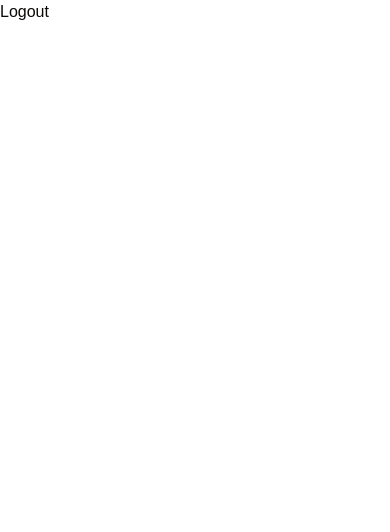
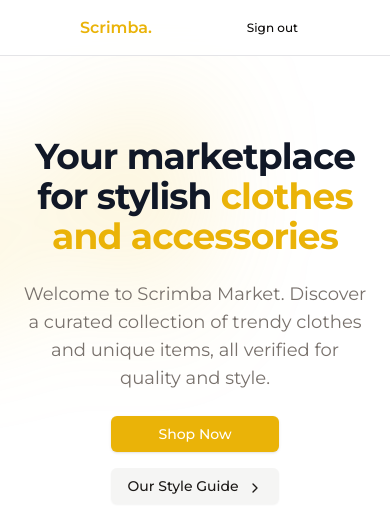
Before and after one commit to WaelTarabishi/Scrimba, a Next.js app: page / in a window 390 px wide. Shown: the top 532 px of the page. Built offline with nearby package versions, Linux system fonts and the light colour scheme; no server answers.

Commit message:
Implemented responsive navbar and designed hero section for improved user experience

```diff
--- /dev/null
+++ b/hooks/use-current-user-role.ts
@@ -0,0 +1,6 @@
+import { useSession } from "next-auth/react";
+
+export const useCurrentUserRole = () => {
+  const session = useSession();
+  return session.data?.user.role;
+};
--- a/src/app/(protected)/admin/page.tsx
+++ b/src/app/(protected)/admin/page.tsx
@@ -3,8 +3,8 @@ import React from "react";
 import { currentUserRole } from "../../../../lib/auth";
 
 const AdminPage = async () => {
-  const session = await currentUserRole();
-  return <div>{session}</div>;
+  const usr = await currentUserRole();
+  return <>{usr}</>;
 };
 
 export default AdminPage;
--- a/src/app/layout.tsx
+++ b/src/app/layout.tsx
@@ -4,6 +4,13 @@ import "./globals.css";
 import ReactQueryProvider from "@/providers/tan-stack-react-query-provider";
 import { Toaster } from "react-hot-toast";
 import Navbar from "@/components/navbar";
+import { Montserrat } from "next/font/google";
+import { cn } from "@/lib/utils";
+import { SessionProvider } from "next-auth/react";
+
+const montserrat = Montserrat({
+  subsets: ["latin"],
+});
 
 const geistSans = localFont({
   src: "./fonts/GeistVF.woff",
@@ -17,7 +24,7 @@ const geistMono = localFont({
 });
 
 export const metadata: Metadata = {
-  title: "Create Next App",
+  title: "Scrimba",
   description: "Generated by create next app",
 };
 
@@ -28,14 +35,15 @@ export default function RootLayout({
 }>) {
   return (
     <html lang="en">
-      <body
-        className={`${geistSans.variable} ${geistMono.variable} antialiased`}>
+      <SessionProvider>
+        <body className={`${cn(montserrat.className)} antialiased`}>
           <ReactQueryProvider>
             <Navbar />
             {children}
           </ReactQueryProvider>
           <Toaster />
         </body>
+      </SessionProvider>
     </html>
   );
 }
--- a/src/app/page.tsx
+++ b/src/app/page.tsx
@@ -1,3 +1,47 @@
+import { Button, buttonVariants } from "@/components/ui/button";
+import MaxWidthWrapper from "@/lib/max-widht-wrapper";
+import { ChevronRight } from "lucide-react";
+import Link from "next/link";
+
 export default async function Home() {
-  return <button> </button>;
+  return (
+    <MaxWidthWrapper>
+      <div className="py-20  md:px-0 px-5 mx-auto text-center flex flex-col items-center max-w-3xl relative">
+        <h1 className="text-4xl tracking-tight font-bold text-gray-900 sm:text-6xl">
+          Your marketplace for stylish{" "}
+          <span className="text-yellow-500">clothes and accessories</span>
+        </h1>
+        <p className="mt-6 text-lg max-w-prose text-muted-foreground">
+          Welcome to Scrimba Market. Discover a curated collection of trendy
+          clothes and unique items, all verified for quality and style.
+        </p>
+        <div className="flex flex-col sm:flex-row gap-4 mt-6">
+          <Link
+            href="/products"
+            className={buttonVariants({
+              className: "bg-yellow-500 text-white hover:bg-yellow-600",
+            })}>
+            Shop Now
+          </Link>
+          <Button variant={"secondary"}>
+            <div className="flex items-center justify-center gap-2">
+              <span>Our Style Guide</span>
+              <ChevronRight className="h-5 w-5 mt-[4px]" />
+            </div>
+          </Button>
+        </div>
+        <div
+          aria-hidden="true"
+          className="pointer-events-none absolute -top-20 right-0 -z-10 transform-gpu overflow-hidden blur-[60px] sm:-top-80">
+          <div
+            style={{
+              clipPath:
+                "polygon(74.1% 44.1%, 100% 61.6%, 97.5% 26.9%, 85.5% 0.1%, 80.7% 2%, 72.5% 32.5%, 60.2% 62.4%, 52.4% 68.1%, 47.5% 58.3%, 45.2% 34.5%, 27.5% 76.7%, 0.1% 64.9%, 17.9% 100%, 27.6% 76.8%, 76.1% 97.7%, 74.1% 44.1%)",
+            }}
+            className="relative left-[calc(50%-11rem)] aspect-[1155/678] w-[36.125rem] -translate-x-1/2 rotate-[30deg] bg-gradient-to-tr from-yellow-300 to-yellow-500 opacity-20 sm:left-[calc(50%-30rem)] sm:w-[72.1875rem]"
+          />
+        </div>
+      </div>
+    </MaxWidthWrapper>
+  );
 }
--- a/src/components/navbar.tsx
+++ b/src/components/navbar.tsx
@@ -1,12 +1,110 @@
 "use client";
-import React from "react";
+import MaxWidthWrapper from "@/lib/max-widht-wrapper";
+import { cn } from "@/lib/utils";
+import { ArrowRight } from "lucide-react";
+import Link from "next/link";
 import { LogoutFn } from "../../actions/auth/logout";
+import { useCurrentUserRole } from "../../hooks/use-current-user-role";
+import { buttonVariants } from "./ui/button";
 
 const Navbar = () => {
   const handdlelgoout = () => {
     LogoutFn();
   };
-  return <button onClick={handdlelgoout}>Logout</button>;
+
+  const userRole = useCurrentUserRole();
+
+  let user = false;
+
+  let isAdmin = false;
+
+  if (userRole === "ADMIN") {
+    user = true;
+    isAdmin = true;
+  } else {
+    user = true;
+    isAdmin = false;
+  }
+
+  return (
+    <nav className="sticky z-[100] h-14  inset-x-0 top-0 w-full border-b border-gray-200 bg-white/75 backdrop-blur-lg transition-all">
+      <MaxWidthWrapper>
+        <div className="flex md:px-32 px-20 h-14 items-center justify-between border-b border-zinc-200 ">
+          <Link href={"/"} className="flex z-40 font-semibold">
+            <span className="text-yellow-500">Scrimba.</span>
+          </Link>
+          <div className="h-full flex items-center space-x-4">
+            {user ? (
+              <>
+                <Link
+                  href={"/login"}
+                  className={cn(
+                    buttonVariants({
+                      size: "sm",
+                      className: "",
+                      variant: "ghost",
+                    })
+                  )}>
+                  Sign out
+                </Link>
+                {/* <div className=" h-8 w-px bg-zinc-200 hidden sm:block" /> */}
+                {isAdmin ? (
+                  <Link
+                    href={"/dashboard"}
+                    className={cn(
+                      buttonVariants({ size: "sm", variant: "ghost" })
+                    )}>
+                    Dashboard 🌟
+                  </Link>
+                ) : null}
+                <Link
+                  href={"/configure/upload"}
+                  className={cn(
+                    buttonVariants({
+                      size: "sm",
+                      className:
+                        "hidden sm:flex bg-yellow-500  hover:bg-yellow-600 text-white items-center gap-1",
+                    })
+                  )}>
+                  Shop Now
+                  <ArrowRight className="ml-1.5 h-5 w-5" />
+                </Link>
+              </>
+            ) : (
+              <>
+                <Link
+                  href={"/register"}
+                  className={cn(
+                    buttonVariants({ size: "sm", variant: "ghost" })
+                  )}>
+                  Sign up
+                </Link>
+                <Link
+                  href="/login"
+                  className={cn(
+                    buttonVariants({ size: "sm", variant: "ghost" })
+                  )}>
+                  Login
+                </Link>
+                <div className=" h-8 w-px bg-zinc-200 hidden sm:block" />
+                <Link
+                  href={"/configure/upload"}
+                  className={cn(
+                    buttonVariants({
+                      size: "sm",
+                      className: "hidden sm:flex text-white items-center gap-1",
+                    })
+                  )}>
+                  Shop Now
+                  <ArrowRight className="ml-1.5 h-5 w-5" />
+                </Link>
+              </>
+            )}
+          </div>
+        </div>
+      </MaxWidthWrapper>
+    </nav>
+  );
 };
 
 export default Navbar;
--- /dev/null
+++ b/src/lib/max-widht-wrapper.tsx
@@ -0,0 +1,22 @@
+import { cn } from "@/lib/utils";
+import React from "react";
+
+const MaxWidthWrapper = ({
+  children,
+  className,
+}: {
+  className?: string;
+  children: React.ReactNode;
+}) => {
+  return (
+    <div
+      className={cn(
+        "mx-auto w-full max-w-screen-xl px-2.5 md:px-20",
+        className
+      )}>
+      {children}
+    </div>
+  );
+};
+
+export default MaxWidthWrapper;
```
Lines whose indentation alone changed are shown as unchanged.
